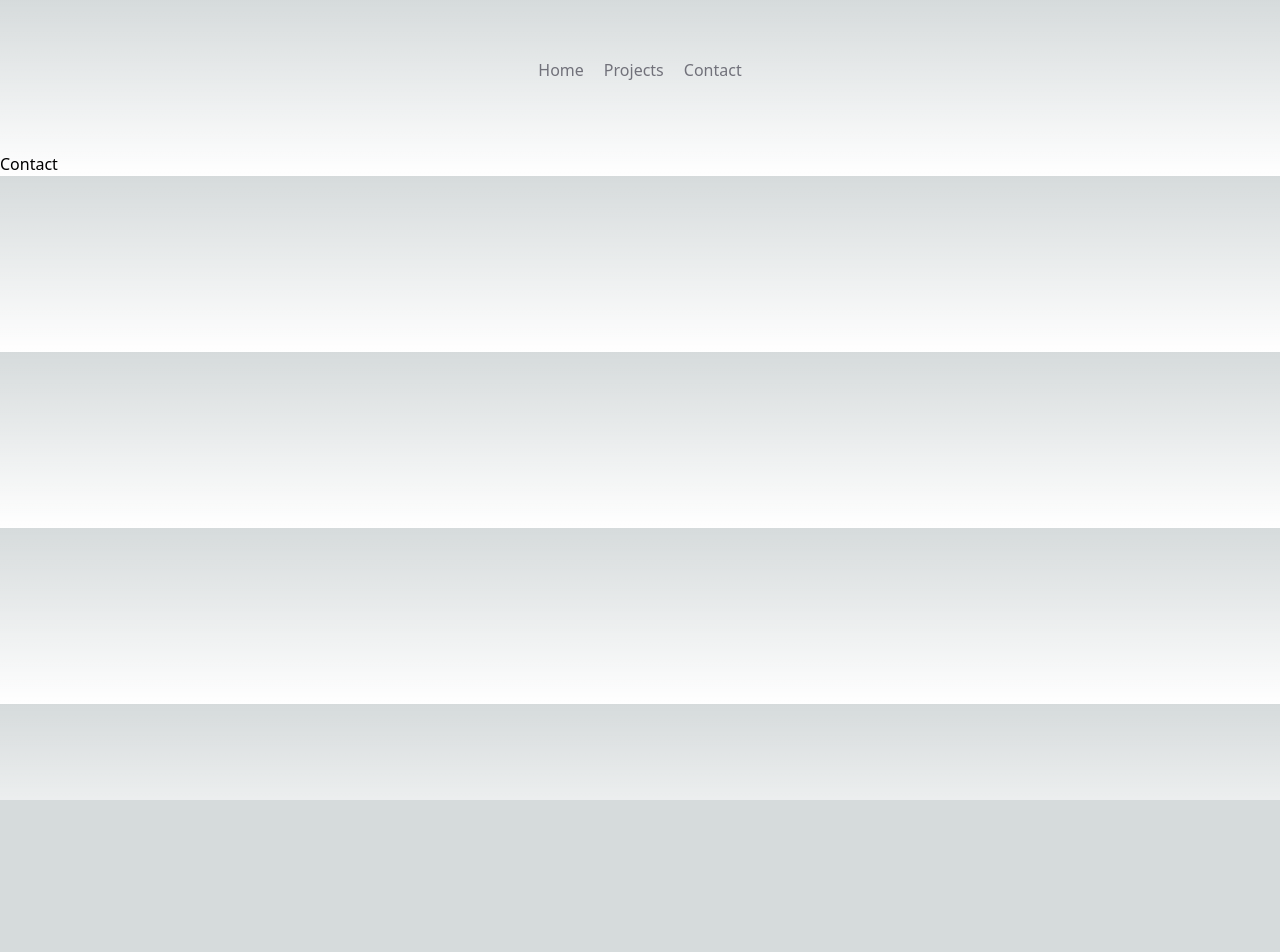
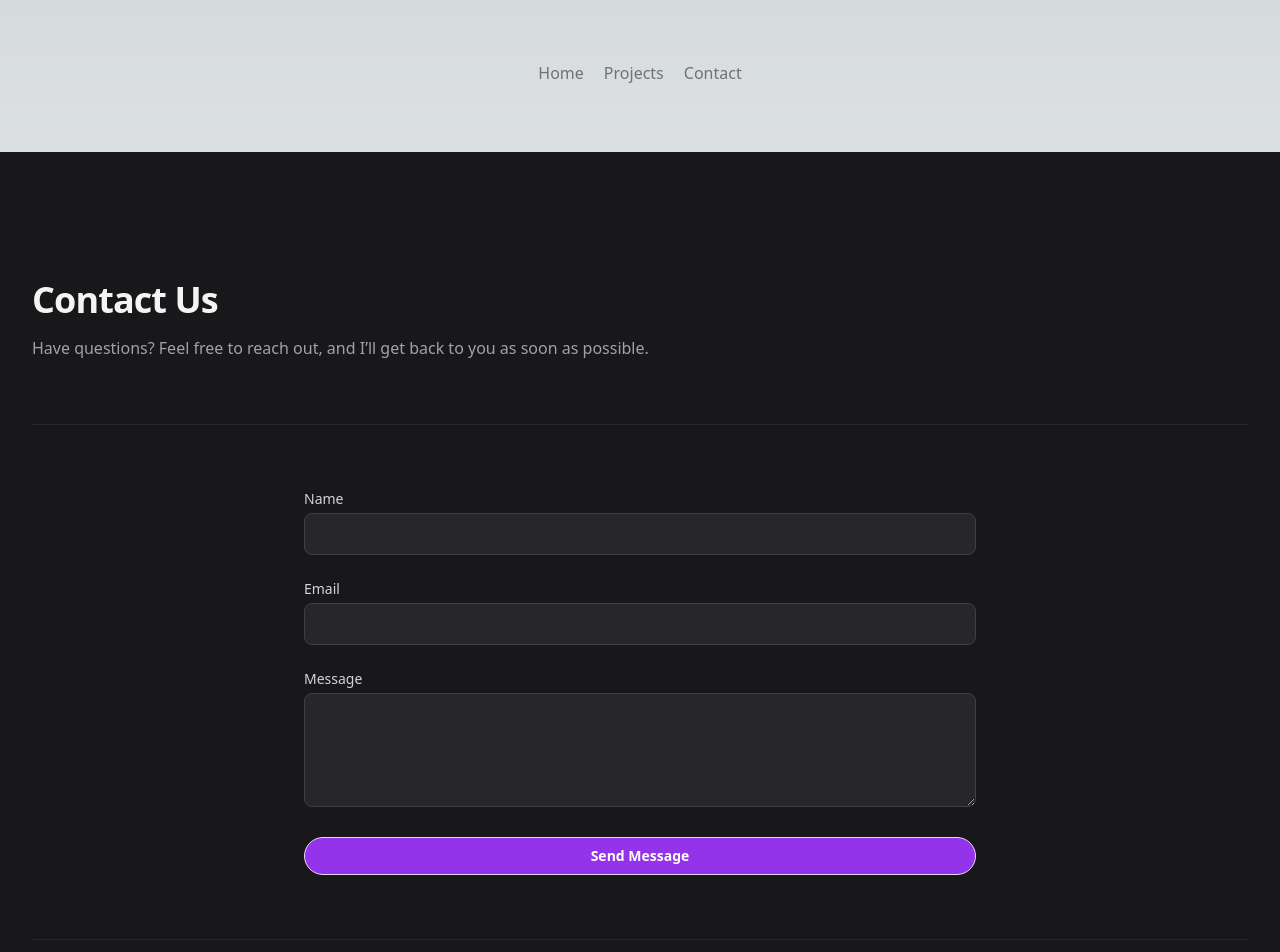
Before and after one commit to john-sprague/code-by-spraguejdev, a React (Vite) app: page /contact in a window 1280 px wide. Shown: the top 952 px of the page. Before the commit the page ends 800 px from the top, so only its background shows below. Built offline with nearby package versions, Linux system fonts and the light colour scheme.

Commit message:
feat: add Contact page with form and routing
- Implemented a new Contact page with a form to collect user inquiries.
- Added state management to handle form data.
- Integrated basic form validation and a submit handler.
- Added routing to navigate to the Contact page via React Router.

```diff
--- a/src/routes/Contact.tsx
+++ b/src/routes/Contact.tsx
@@ -1,8 +1,125 @@
-const Contact = () => {
+import { useState, ChangeEvent, FormEvent } from "react";
+import { Link } from "react-router-dom";
+
+interface FormData {
+  name: string;
+  email: string;
+  message: string;
+}
+
+const Contact: React.FC = () => {
+  const [formData, setFormData] = useState<FormData>({
+    name: "",
+    email: "",
+    message: "",
+  });
+
+  const handleChange = (event: ChangeEvent<HTMLInputElement | HTMLTextAreaElement>) => {
+    const { name, value } = event.target;
+    setFormData({
+      ...formData,
+      [name]: value,
+    });
+  };
+
+  const handleSubmit = (e: FormEvent) => {
+    e.preventDefault();
+    alert("Form submitted");
+  };
+
   return (
-    <>
-      <h1>Contact</h1>
-    </>
+    <div className="relative pb-16 bg-zinc-900">
+      <div className="px-6 pt-16 mx-auto space-y-8 max-w-7xl lg:px-8 md:space-y-16 md:pt-24 lg:pt-32">
+        <div className="max-w-2xl mx-auto lg:mx-0">
+          <h2 className="text-3xl font-bold tracking-tight text-zinc-100 sm:text-4xl">
+            Contact Us
+          </h2>
+          <p className="mt-4 text-zinc-400">
+            Have questions? Feel free to reach out, and I’ll get back to you as
+            soon as possible.
+          </p>
+        </div>
+
+        <div className="w-full h-px bg-zinc-800" />
+
+        <form
+          onSubmit={handleSubmit}
+          className="space-y-6 max-w-2xl mx-auto mt-12"
+        >
+          <div>
+            <label
+              htmlFor="name"
+              className="block text-sm font-medium text-zinc-300"
+            >
+              Name
+            </label>
+            <input
+              type="text"
+              id="name"
+              name="name"
+              value={formData.name}
+              onChange={handleChange}
+              required
+              className="w-full mt-1 px-4 py-2 border border-zinc-700 bg-zinc-800 rounded-lg text-white focus:ring-2 focus:ring-purple-600"
+            />
+          </div>
+
+          <div>
+            <label
+              htmlFor="email"
+              className="block text-sm font-medium text-zinc-300"
+            >
+              Email
+            </label>
+            <input
+              type="email"
+              id="email"
+              name="email"
+              value={formData.email}
+              onChange={handleChange}
+              required
+              className="w-full mt-1 px-4 py-2 border border-zinc-700 bg-zinc-800 rounded-lg text-white focus:ring-2 focus:ring-purple-600"
+            />
+          </div>
+
+          <div>
+            <label
+              htmlFor="message"
+              className="block text-sm font-medium text-zinc-300"
+            >
+              Message
+            </label>
+            <textarea
+              id="message"
+              name="message"
+              value={formData.message}
+              onChange={handleChange}
+              required
+              rows={4}
+              className="w-full mt-1 px-4 py-2 border border-zinc-700 bg-zinc-800 rounded-lg text-white focus:ring-2 focus:ring-purple-600"
+            />
+          </div>
+
+          <button
+            type="submit"
+            className="w-full py-2 text-sm font-semibold text-white bg-purple-600 border border-purple-200 rounded-full hover:bg-purple-700 focus:ring-2 focus:ring-purple-600 focus:ring-offset-2"
+          >
+            Send Message
+          </button>
+        </form>
+
+        <div className="w-full h-px bg-zinc-800 my-16" />
+
+        <div className="text-center">
+          <Link
+            to="/projects"
+            className="px-4 py-1 text-sm font-semibold text-purple-600 bg-transparent border border-purple-200 rounded-full hover:text-white hover:bg-purple-600 hover:border-transparent focus:outline-none focus:ring-2 focus:ring-purple-600 focus:ring-offset-2"
+          >
+            Back to Projects
+          </Link>
+        </div>
+      </div>
+    </div>
   );
 };
 
```
